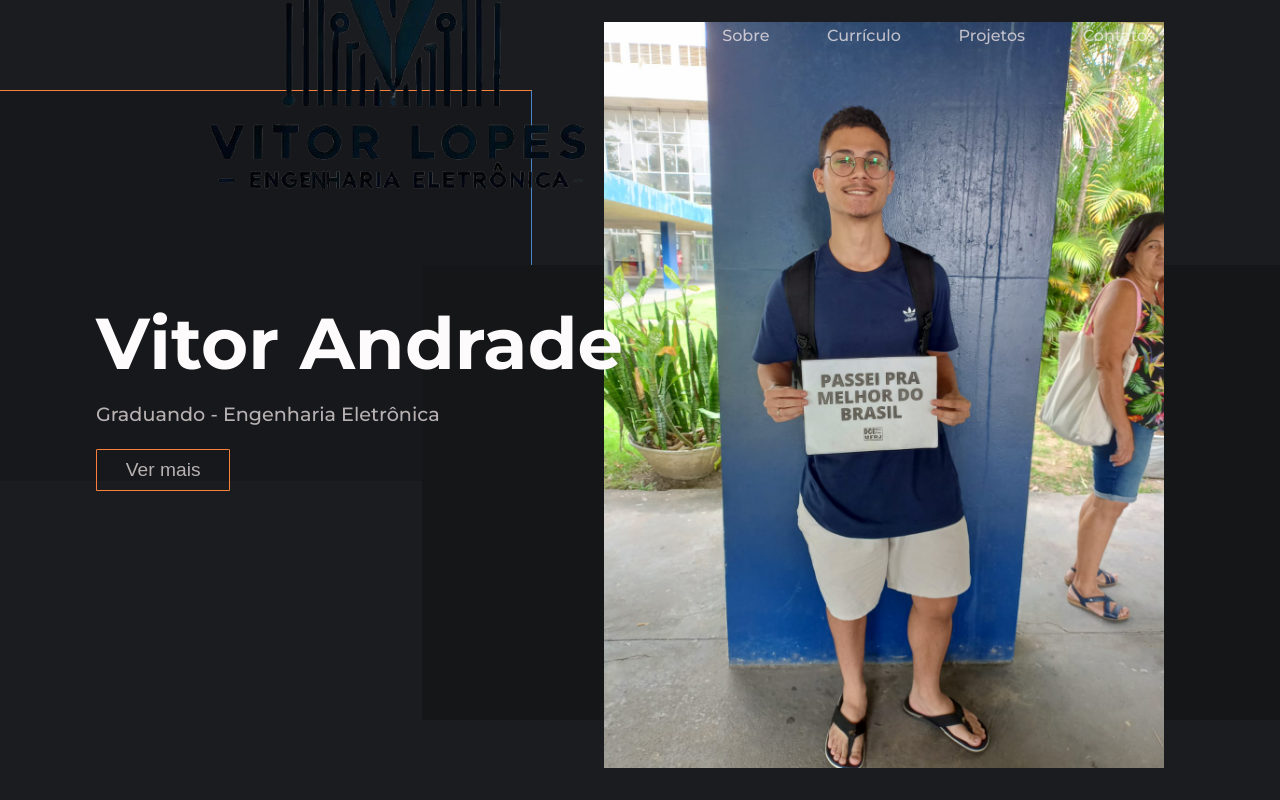
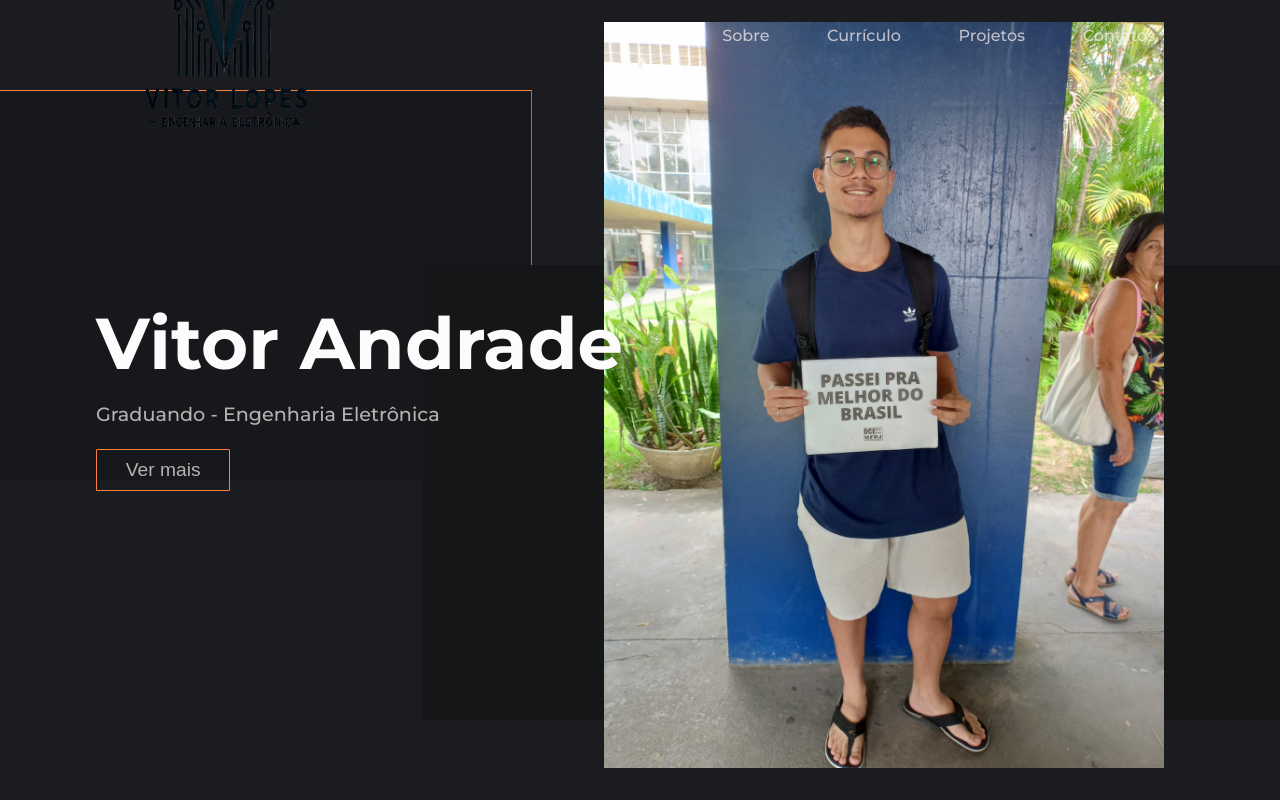
Before and after one commit to VitorAndradeLopes/Portfolio-Pagina_Pessoal, a plain HTML site: page index.html in a window 1280 px wide. Shown: the top 800 px of the page. Drawn offline with nearby package versions, Linux system fonts and the light colour scheme.

Commit message:
Update index.html

```diff
--- a/index.html
+++ b/index.html
@@ -30,7 +30,7 @@ family=Work+Sans:ital,wght@0,100;0,200;0,300;0,400;0,500;0,600;0,700;0,800;0,900
     <!-- Inicío -->
     <div id="PáginaPrincipal">
         <header class="nav center">
-            <p class="logo"> <img src="LogoTipo Vitor Lopes.png"/> </p>
+            <p class="logo"> <img src="LogoTipo Vitor Lopes.ico"/> </p>
             <input type="checkbox" name="" class="checkBtn">
             <ol class="center">
                 <a href="#Sobre">
```
